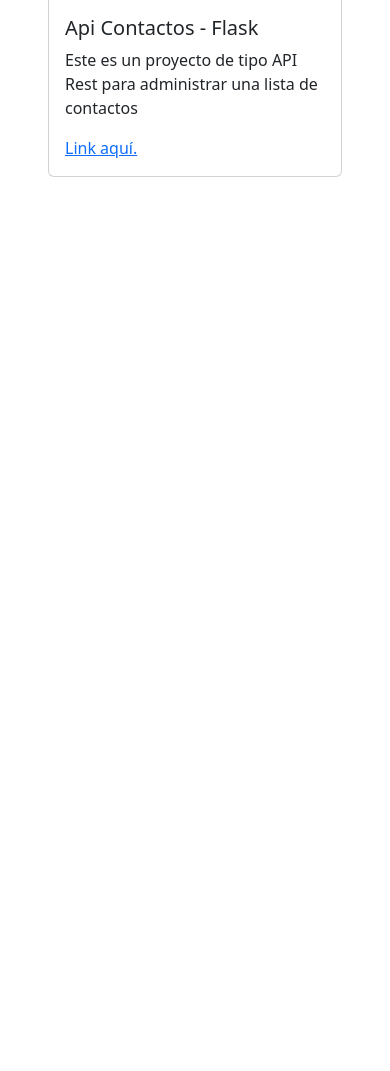
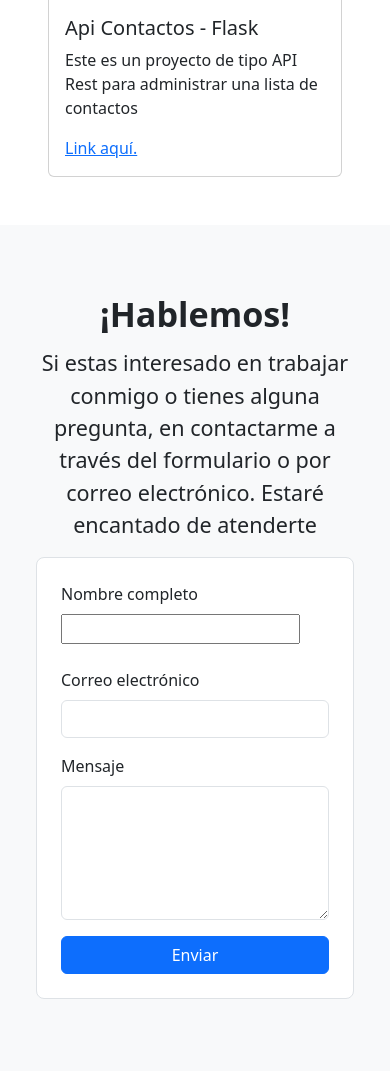
Before and after one commit to alexLara97/portfolio-flask, a Flask app: page / in a window 390 px wide. Shown: the part 1593-2664 px from the top of the page. Before the commit the page ends 1770 px from the top, so only its background shows below. Run offline with Flask 3, Linux system fonts and the light colour scheme; some libraries are stand-ins or nearby versions.

Commit message:
Seccion de contacto

```diff
--- /dev/null
+++ b/templates/contact.html
@@ -0,0 +1,31 @@
+<section class="bg-light p-4" id="contact">
+  <div class="container">
+    <div class="row align-items-center g-lg-5 py-5">
+      <div class="col-lg-6 text-center text-lg-start">
+        <h2 class="display-4 fw-bold lh-1 mb-3">¡Hablemos!</h2>
+
+        <p class="col-lg-10 fs-4">Si estas interesado en trabajar conmigo o tienes alguna pregunta, en contactarme
+          a través del formulario o por correo electrónico. Estaré encantado de atenderte</p>
+      </div>
+
+      <div class="col-md-10 mx-auto col-lg-6">
+        <form class="p-4 p-md-5 border rounded-3 bg-white">
+          <div class="mb-3">
+            <label for="name" class="form-label">Nombre completo</label>
+            <input type="text" class="form-label" id="name" name="name" required>
+          </div>
+           <div class="mb-3">
+            <label for="email" class="form-label">Correo electrónico</label>
+            <input type="email" class="form-control" id="email" name="email" required>
+          </div>
+          <div class="mb-3">
+            <label for="message" class="form-label">Mensaje</label>
+            <textarea class="form-control" id="message" name="message" rows="5" required></textarea>
+          </div>
+          <button type="submit" class="btn btn-primary" style="width: 100%">Enviar</button>
+        </form>
+      </div>
+
+    </div>
+  </div>
+</section>
--- a/templates/index.html
+++ b/templates/index.html
@@ -13,4 +13,7 @@
   <!-- Incluir sección de proyectos -->
   {% include 'portfolio.html'%}
 
+    <!-- Incluir sección de contacto -->
+  {% include 'contact.html'%}
+
 {% endblock %}
--- a/templates/portfolio.html
+++ b/templates/portfolio.html
@@ -19,7 +19,7 @@
     <div class="col">
       <div class="card">
         <img src="{{ url_for('static', filename='img/api-contact.png') }}" alt="Imagen del proyecto"
-             class="d-block mx-lg-auto">
+             class="d-block mx-lg-auto img-fluid">
 
         <div class="card-body">
           <h5 class="card-title">Api Contactos - Flask</h5>
```
